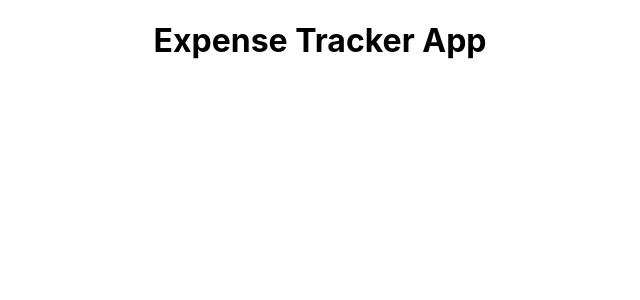
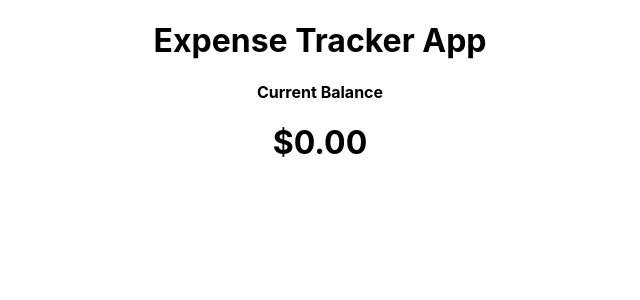
Before and after one commit to khubaibfarooq/expense-tracker-khubaib, a React (Create React App) app: page / in a window 1280 px wide. Shown: the top 300 px of the page, without its empty margins (320-960 px from the left). Built offline with nearby package versions, Linux system fonts and the light colour scheme.

Commit message:
header,balance

```diff
--- a/src/App.js
+++ b/src/App.js
@@ -1,10 +1,12 @@
 import logo from './logo.svg';
 import './App.css';
 import {Header} from './components/Header';
+import {Balance} from './components/Balance';
 function App() {
   return (
     <div className="App">
      <Header/>
+     <Balance/>
     </div>
   );
 }
--- a/src/components/Balance.js
+++ b/src/components/Balance.js
@@ -0,0 +1,10 @@
+import react from 'react';
+export const Balance =()=>{
+    return(
+        <div>
+            <h4>Current Balance</h4>
+            <h1>$0.00</h1>
+            </div>
+
+    )
+}
```
